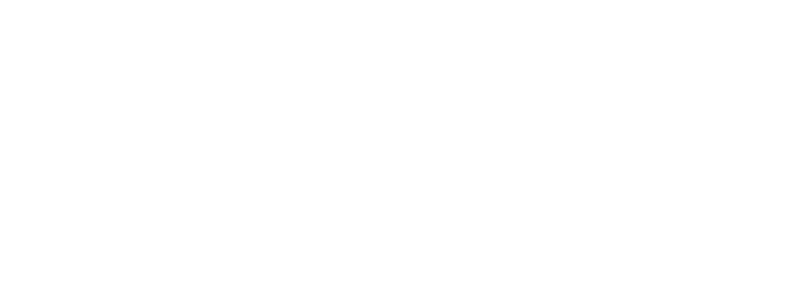
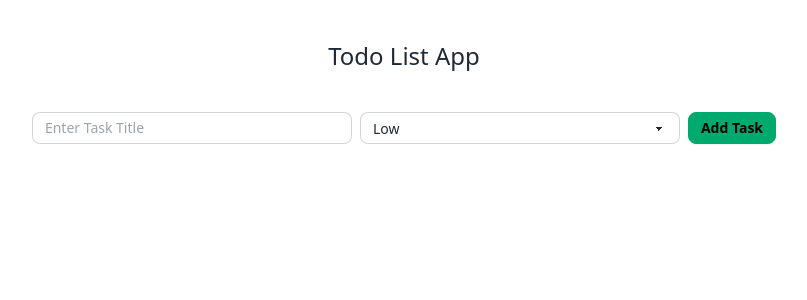
Before and after one commit to Md-Tahsif-Ahmed/React-JS-Todo-List-App-With-Tailwind, a React (Vite) app: page / in a window 1280 px wide. Shown: the top 300 px of the page, without its empty margins (236-1043 px from the left). Built offline with nearby package versions, Linux system fonts and the light colour scheme.

Commit message:
created Add Task funtionallity

```diff
--- a/src/Pages/Components/App.jsx
+++ b/src/Pages/Components/App.jsx
@@ -1,8 +1,26 @@
+import { useState } from 'react';
+import TaskForm from './TaskForm';
 const App = () => {
+    const [tasks, setTasks] = useState([]);
+    // Add Task
+    const addTask = (title, priority) => {
+        const newTask = {
+          id: tasks.length > 0 ? tasks[tasks.length - 1].id + 1 : 1,
+          title,
+          priority,
+          completed: false,
+        };
+        setTasks([...tasks, newTask]);
+      };
     return (
-        <div>
+        <div className='space-y-4'>
+      <h1 className='text-2xl text-center font-medium my-10'>Todo List App</h1>
 
-        </div>
+
+      <TaskForm onSubmit={addTask} />
+
+      </div>
+
     );
 };
 
--- /dev/null
+++ b/src/Pages/Components/TaskForm.jsx
@@ -0,0 +1,38 @@
+import { useState } from 'react';
+
+const TaskForm = ({ onSubmit }) => {
+  const [title, setTitle] = useState('');
+  const [priority, setPriority] = useState('low');
+
+  const handleSubmit = (e) => {
+    e.preventDefault();
+    if (!title.trim()) return;
+    onSubmit(title, priority);
+    setTitle('');
+    setPriority('low');
+  };
+
+  const handleTitleChange = (e) => {
+    setTitle(e.target.value);
+  };
+
+  const handlePriorityChange = (e) => {
+    setPriority(e.target.value);
+  };
+
+  return (
+    <form onSubmit={handleSubmit} className='space-x-2 flex justify-center items-center'>
+     <input type="text" value={title} onChange={handleTitleChange} placeholder="Enter Task Title" className="input input-bordered input-sm w-1/4 lg:w-full max-w-xs" />
+     <select value={priority} onChange={handlePriorityChange} className="select select-bordered select-sm w-1/4 lg:w-full max-w-xs">
+        <option disabled selected>Select one</option>
+        <option value="low">Low</option>
+        <option value="medium">Medium</option>
+        <option value="high">High</option>
+    </select>
+
+      <button className='btn btn-success btn-sm' type="submit">Add Task</button>
+    </form>
+  );
+};
+
+export default TaskForm;
```
Also changed, not shown: src/Pages/Components/TaskItem.jsx (added), src/Pages/Components/TaskList.jsx (added).
